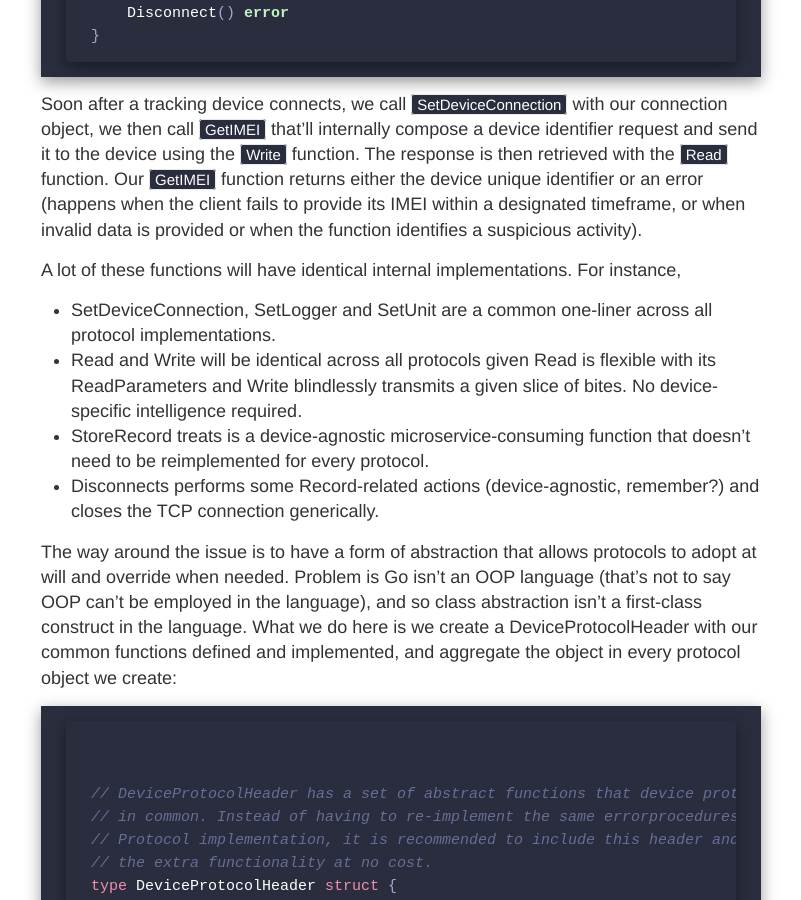
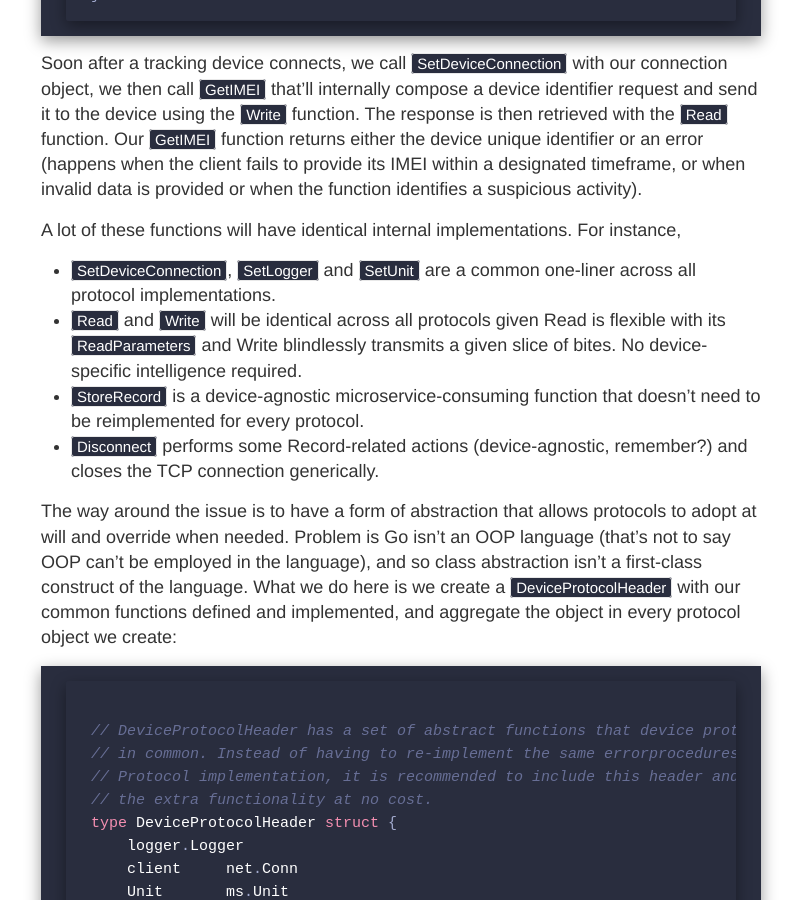
Before and after one commit to IQDevs/blog, a Jekyll site: the page built from _posts/2020-05-30-ZGPS - Achieving Abstraction with Golang.markdown, in a window 1280 px wide and 900 px high, scrolled down 2446 px. Shown: the whole window, without its empty margins (239-1040 px from the left). Built offline with Jekyll 4.4.1, drawn with Linux system fonts in a browser that asks for light colours; nearby versions of some CDN libraries; comment, search, counter and statistics services are not loaded; some of the changed text lies outside the part shown.

Commit message:
Formatting fix

````diff
--- a/_posts/2020-05-30-ZGPS - Achieving Abstraction with Golang.md
+++ b/_posts/2020-05-30-ZGPS - Achieving Abstraction with Golang.markdown
@@ -87,15 +84,14 @@ type DeviceProtocol interface {
 Soon after a tracking device connects, we call `SetDeviceConnection` with our connection object, we then call `GetIMEI` that'll internally compose a device identifier request and send it to the device using the `Write` function. The response is then retrieved with the `Read` function. Our `GetIMEI` function returns either the device unique identifier or an error (happens when the client fails to provide its IMEI within a designated timeframe, or when invalid data is provided or when the function identifies a suspicious activity).
 
 A lot of these functions will have identical internal implementations. For instance,
-* SetDeviceConnection, SetLogger and SetUnit are a common one-liner across all protocol implementations.
-* Read and Write will be identical across all protocols given Read is flexible with its ReadParameters and Write blindlessly transmits a given slice of bites. No device-specific intelligence required.
-* StoreRecord treats is a device-agnostic microservice-consuming function that doesn't need to be reimplemented for every protocol.
-* Disconnects performs some Record-related actions (device-agnostic, remember?) and closes the TCP connection generically.
+* `SetDeviceConnection`, `SetLogger` and `SetUnit` are a common one-liner across all protocol implementations.
+* `Read` and `Write` will be identical across all protocols given Read is flexible with its `ReadParameters` and Write blindlessly transmits a given slice of bites. No device-specific intelligence required.
+* `StoreRecord` is a device-agnostic microservice-consuming function that doesn't need to be reimplemented for every protocol.
+* `Disconnect` performs some Record-related actions (device-agnostic, remember?) and closes the TCP connection generically.
 
-The way around the issue is to have a form of abstraction that allows protocols to adopt at will and override when needed. Problem is Go isn't an OOP language (that's not to say OOP can't be employed in the language), and so class abstraction isn't a first-class construct in the language. What we do here is we create a DeviceProtocolHeader with our common functions defined and implemented, and aggregate the object in every protocol object we create:
+The way around the issue is to have a form of abstraction that allows protocols to adopt at will and override when needed. Problem is Go isn't an OOP language (that's not to say OOP can't be employed in the language), and so class abstraction isn't a first-class construct of the language. What we do here is we create a `DeviceProtocolHeader` with our common functions defined and implemented, and aggregate the object in every protocol object we create:
 
 ```go
-
 
 // DeviceProtocolHeader has a set of abstract functions that device protocols tend to have
 // in common. Instead of having to re-implement the same errorprocedures for every
@@ -205,7 +201,6 @@ func (proto *ZGPS) GetIMEI() (int64, error) {
     // TODO: Here goes our proprietary IMEI retrieval implementation
 }
 
-
 // Acknowledge ...
 func (proto *ZGPS) Acknowledge() error {
     // TODO: Here goes our proprietery device/request acknowledgment implementation
````
Also changed, not shown: other parts of _posts/2020-05-30-ZGPS - Achieving Abstraction with Golang.markdown (+1 -4 lines).
